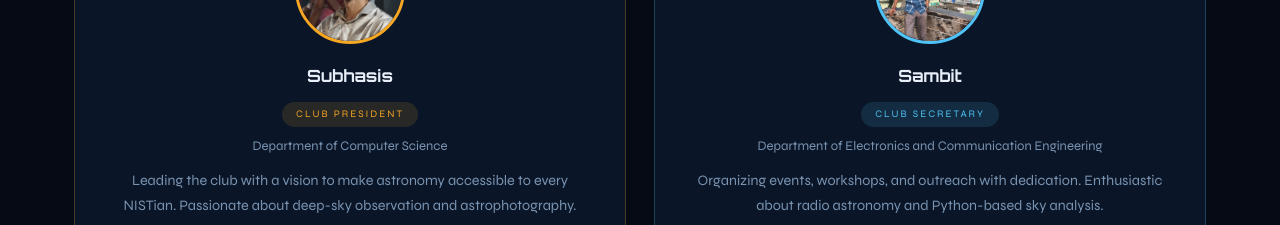
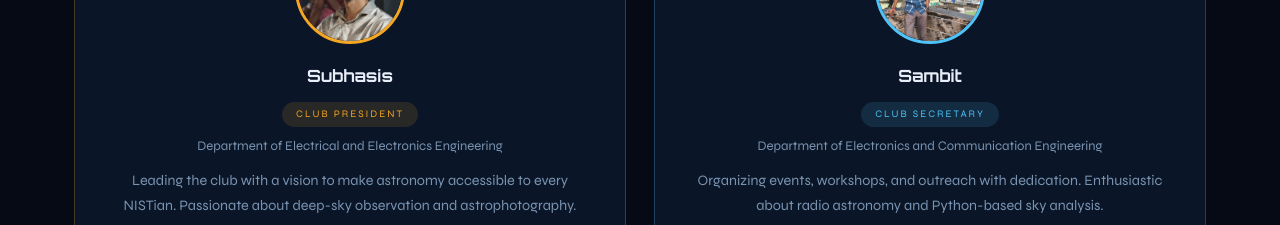
Before and after one commit to vanillafeisty/nist-astronomy-club, a React (Create React App) app: page / in a window 1280 px wide. Shown: the part 4780-5005 px from the top of the page. Built offline with nearby package versions, Linux system fonts and the light colour scheme; a web font is replaced by a local one.

Commit message:
Update Team.jsx

```diff
--- a/src/components/Team.jsx
+++ b/src/components/Team.jsx
@@ -68,7 +68,7 @@ export default function Team() {
             role="Club President"
             badge="👑"
             photo={require('../images/members/subhasis.jpeg')}
-            dept="Department of Computer Science"
+            dept="Department of Electrical and Electronics Engineering"
             bio="Leading the club with a vision to make astronomy accessible to every NISTian. Passionate about deep-sky observation and astrophotography."
             color="#f5a623"
           />
```
